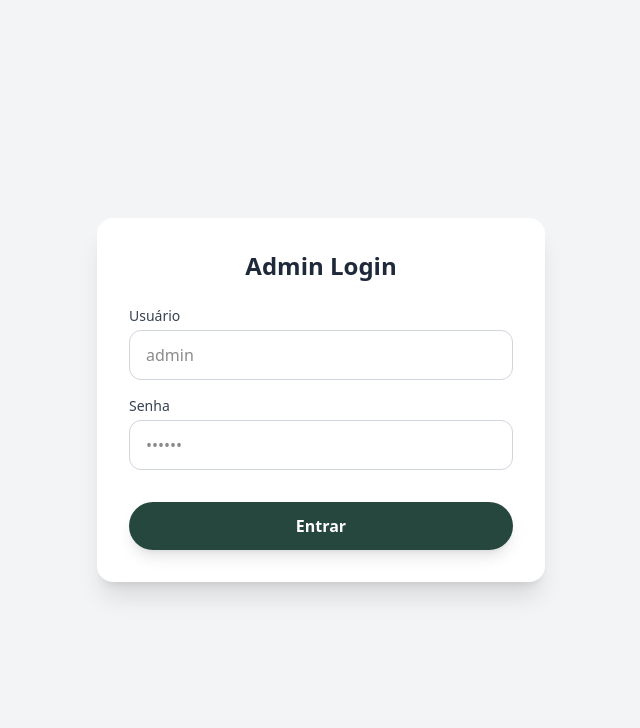
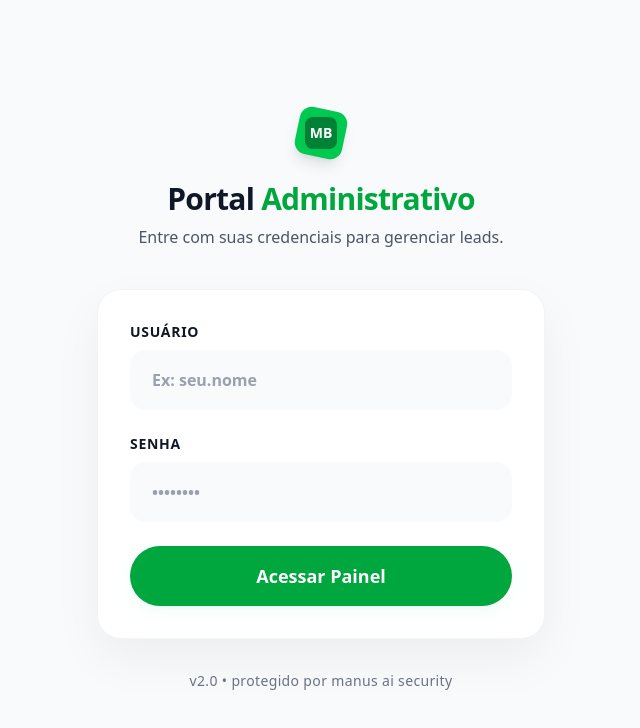
Before and after one commit to ltbreno/manual-do-dev-web, a Next.js app: page /admin/login in a window 1280 px wide. Shown: the top 728 px of the page, without its empty margins (319-959 px from the left). Built offline with nearby package versions, Linux system fonts and the light colour scheme.

Commit message:
feat: melhora a visualizacao dos elementos

```diff
--- a/src/app/admin/login/page.tsx
+++ b/src/app/admin/login/page.tsx
@@ -2,6 +2,7 @@
 
 import { useState } from "react";
 import { useRouter } from "next/navigation";
+import Link from "next/link";
 import Button from "@/components/ui/Button";
 
 export default function LoginPage() {
@@ -29,49 +30,88 @@ export default function LoginPage() {
         setError("Credenciais inválidas");
       }
     } catch (err) {
-      setError("Erro ao conectar");
+      setError("Erro ao conectar ao servidor");
     } finally {
       setLoading(false);
     }
   };
 
   return (
-    <div className="min-h-screen flex items-center justify-center bg-gray-100">
-      <div className="bg-white p-8 rounded-2xl shadow-xl w-full max-w-md">
-        <h1 className="text-2xl font-bold mb-6 text-center text-gray-800">Admin Login</h1>
+    <div className="min-h-screen flex items-center justify-center bg-[#F8FAFC] dark:bg-[#0F172A] p-4 text-gray-900">
+      <div className="w-full max-w-md">
+        {/* Logo/Brand Section */}
+        <div className="text-center mb-10">
+          <Link href="/" className="inline-flex items-center gap-3 mb-6">
+            <div className="relative w-12 h-12">
+              <div className="absolute inset-0 bg-green-500 rounded-xl transform rotate-12 shadow-lg" />
+              <div className="absolute inset-2 bg-green-700 rounded-lg flex items-center justify-center shadow-inner">
+                <span className="text-white font-bold text-sm">MB</span>
+              </div>
+            </div>
+          </Link>
+          <h1 className="text-3xl font-black text-gray-900 dark:text-white tracking-tight">
+            Portal <span className="text-green-600">Administrativo</span>
+          </h1>
+          <p className="text-gray-600 dark:text-gray-400 mt-2 font-medium">
+            Entre com suas credenciais para gerenciar leads.
+          </p>
+        </div>
+
+        <div className="bg-white dark:bg-[#1E293B] p-8 rounded-3xl shadow-[0_20px_50px_rgba(0,0,0,0.05)] border border-gray-100 dark:border-gray-800">
 
           {error && (
-          <div className="bg-red-50 text-red-500 p-3 rounded-lg mb-4 text-sm text-center">
+            <div className="bg-red-50 dark:bg-red-900/20 text-red-600 dark:text-red-400 p-4 rounded-2xl mb-6 text-sm font-bold border border-red-100 dark:border-red-900/30 flex items-center gap-2">
+              <svg className="w-5 h-5" fill="none" stroke="currentColor" viewBox="0 0 24 24">
+                <path strokeLinecap="round" strokeLinejoin="round" strokeWidth="2" d="M12 8v4m0 4h.01M21 12a9 9 0 11-18 0 9 9 0 0118 0z" />
+              </svg>
               {error}
             </div>
           )}
 
-        <form onSubmit={handleLogin} className="space-y-4">
+          <form onSubmit={handleLogin} className="space-y-6">
             <div>
-            <label className="block text-sm font-medium text-gray-700 mb-1">Usuário</label>
+              <label className="block text-sm font-black text-gray-900 dark:text-gray-200 mb-2 uppercase tracking-wider">
+                Usuário
+              </label>
               <input
                 type="text"
                 value={username}
                 onChange={(e) => setUsername(e.target.value)}
-              className="w-full px-4 py-3 rounded-xl border border-gray-300 focus:ring-2 focus:ring-green-500 outline-none transition"
-              placeholder="admin"
+                required
+                className="w-full px-5 py-4 rounded-2xl bg-gray-50 dark:bg-[#0F172A] border-2 border-transparent focus:border-green-500 focus:bg-white dark:focus:bg-[#0F172A] text-gray-900 dark:text-white font-bold outline-none transition-all duration-200 placeholder:text-gray-400"
+                placeholder="Ex: seu.nome"
               />
             </div>
+
             <div>
-            <label className="block text-sm font-medium text-gray-700 mb-1">Senha</label>
+              <div className="flex justify-between items-center mb-2">
+                <label className="text-sm font-black text-gray-900 dark:text-gray-200 uppercase tracking-wider">
+                  Senha
+                </label>
+              </div>
               <input
                 type="password"
                 value={password}
                 onChange={(e) => setPassword(e.target.value)}
-              className="w-full px-4 py-3 rounded-xl border border-gray-300 focus:ring-2 focus:ring-green-500 outline-none transition"
-              placeholder="••••••"
+                required
+                className="w-full px-5 py-4 rounded-2xl bg-gray-50 dark:bg-[#0F172A] border-2 border-transparent focus:border-green-500 focus:bg-white dark:focus:bg-[#0F172A] text-gray-900 dark:text-white font-bold outline-none transition-all duration-200 placeholder:text-gray-400"
+                placeholder="••••••••"
               />
             </div>
 
-          <Button type="submit" isLoading={loading} className="w-full mt-4">
-            Entrar
+            <Button
+              type="submit"
+              isLoading={loading}
+              className="w-full py-4 rounded-2xl bg-green-600 hover:bg-green-700 text-white font-black text-lg shadow-lg shadow-green-500/20 transform active:scale-[0.98] transition-all"
+            >
+              Acessar Painel
             </Button>
           </form>
+        </div>
+
+        <p className="text-center mt-8 text-sm text-gray-500 dark:text-gray-500 font-medium lowercase tracking-wide">
+          v2.0 • Protegido por Manus AI Security
+        </p>
       </div>
     </div>
   );
--- a/src/app/globals.css
+++ b/src/app/globals.css
@@ -2,21 +2,21 @@
 
 :root {
   /* Cores da Identidade Visual - Manual do Brasileiro */
-  --brand-verde: #6DC24D;
-  --brand-verde-light: #8AD06E;
-  --brand-verde-dark: #5AAA3E;
-  --brand-bege: #F0F3C7;
-  --brand-bege-light: #F5F7D9;
-  --brand-bege-dark: #E5E9A8;
-  --brand-verde-escuro: #26473D;
-  --brand-verde-escuro-light: #345A4E;
-  --brand-verde-escuro-dark: #1A332C;
+  --brand-verde: #6dc24d;
+  --brand-verde-light: #8ad06e;
+  --brand-verde-dark: #5aaa3e;
+  --brand-bege: #f0f3c7;
+  --brand-bege-light: #f5f7d9;
+  --brand-bege-dark: #e5e9a8;
+  --brand-verde-escuro: #26473d;
+  --brand-verde-escuro-light: #345a4e;
+  --brand-verde-escuro-dark: #1a332c;
 
   /* Cores do Brasil */
-  --brasil-verde: #009C3B;
-  --brasil-amarelo: #FFDF00;
+  --brasil-verde: #009c3b;
+  --brasil-amarelo: #ffdf00;
   --brasil-azul: #002776;
-  --brasil-amarelo-dark: #E6C200;
+  --brasil-amarelo-dark: #e6c200;
 
   /* Cores neutras */
   --neutral-50: #fafafa;
@@ -36,8 +36,8 @@
   --foreground: #171717;
   --card-bg: #ffffff;
   --card-border: #e5e5e5;
-  --muted: #737373;
-  --muted-foreground: #525252;
+  --muted: #525252;
+  --muted-foreground: #262626;
 
   /* Font variables */
   --font-sans: var(--font-geist-sans), system-ui, sans-serif;
@@ -85,7 +85,8 @@ body {
 }
 
 @keyframes pulse-glow {
-  0%, 100% {
+  0%,
+  100% {
     box-shadow: 0 0 20px rgba(109, 194, 77, 0.3);
   }
   50% {
@@ -106,26 +107,37 @@ body {
 }
 
 /* Delay classes para animações escalonadas */
-.delay-100 { animation-delay: 100ms; }
-.delay-200 { animation-delay: 200ms; }
-.delay-300 { animation-delay: 300ms; }
-.delay-400 { animation-delay: 400ms; }
-.delay-500 { animation-delay: 500ms; }
+.delay-100 {
+  animation-delay: 100ms;
+}
+.delay-200 {
+  animation-delay: 200ms;
+}
+.delay-300 {
+  animation-delay: 300ms;
+}
+.delay-400 {
+  animation-delay: 400ms;
+}
+.delay-500 {
+  animation-delay: 500ms;
+}
 
 /* Gradientes da marca */
 .bg-brand-gradient {
-  background: linear-gradient(135deg, #6DC24D 0%, #26473D 100%);
+  background: linear-gradient(135deg, #6dc24d 0%, #26473d 100%);
 }
 
 .bg-brand-gradient-subtle {
-  background: linear-gradient(135deg,
+  background: linear-gradient(
+    135deg,
     rgba(109, 194, 77, 0.1) 0%,
     rgba(38, 71, 61, 0.1) 100%
   );
 }
 
 .text-brand-gradient {
-  background: linear-gradient(135deg, #6DC24D 0%, #26473D 100%);
+  background: linear-gradient(135deg, #6dc24d 0%, #26473d 100%);
   -webkit-background-clip: text;
   -webkit-text-fill-color: transparent;
   background-clip: text;
```
Also changed, not shown: src/components/admin/LeadsDashboardClient.tsx (+113 -43 lines). Lines whose indentation alone changed are shown as unchanged.
